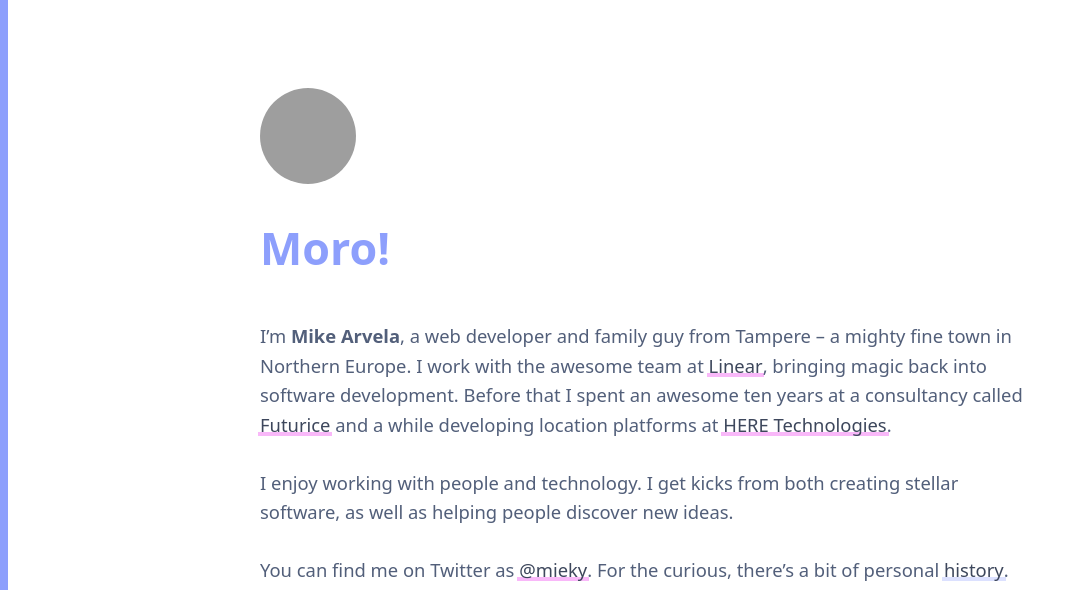
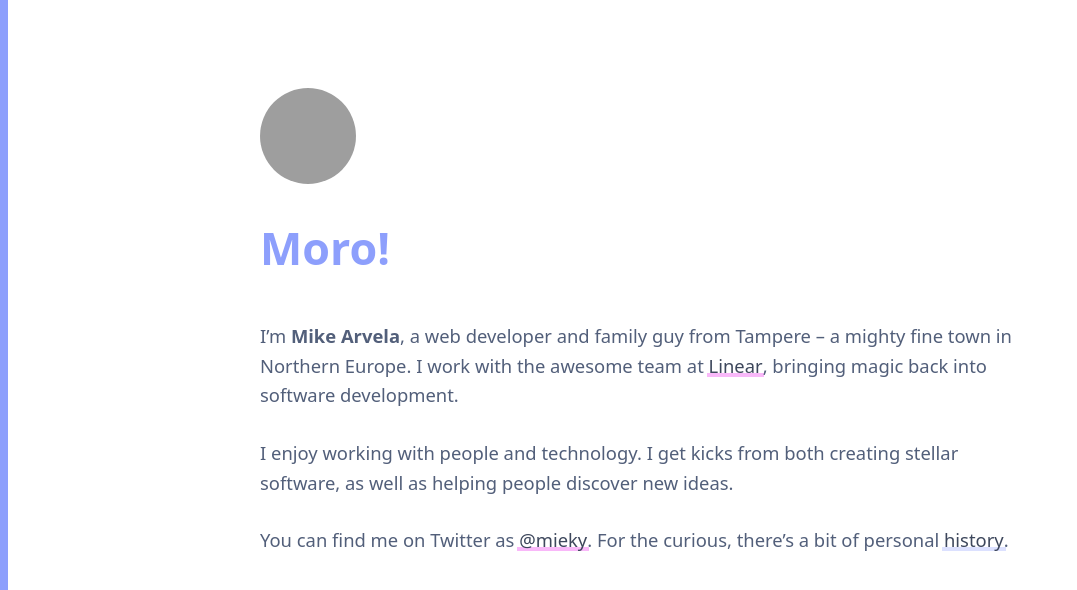
Before and after one commit to mieky/mieky.github.io, a Jekyll site: the page built from index.md, in a window 1280 px wide, cut to the strip 0-590 px from the top of the page. Shown: the whole strip, without its empty margins (0-1077 px from the left). Built offline with Jekyll 4.4.1, drawn with Linux system fonts in a browser that asks for light colours; grey boxes are pictures that could not be loaded.

Commit message:
History be history

```diff
--- a/index.md
+++ b/index.md
@@ -7,7 +7,7 @@ site_title: Mike Arvela
 
 <h1 class="mb-10" title="Moro is how we say hi in Tampere!">Moro!</h1>
 
-I'm <strong>Mike Arvela</strong>, a web developer and family guy from Tampere – a mighty fine town in Northern Europe. I work with the awesome team at <a href="https://linear.app">Linear</a>, bringing magic back into software development. Before that I spent an awesome ten years at a consultancy called [Futurice](https://www.futurice.com/) and a while developing location platforms at <a href="https://www.here.com/" class="external-link">HERE Technologies</a>.
+I'm <strong>Mike Arvela</strong>, a web developer and family guy from Tampere – a mighty fine town in Northern Europe. I work with the awesome team at <a href="https://linear.app">Linear</a>, bringing magic back into software development.
 
 I enjoy working with people and technology. I get kicks from both creating stellar software, as well as helping people discover new ideas.
 
```
